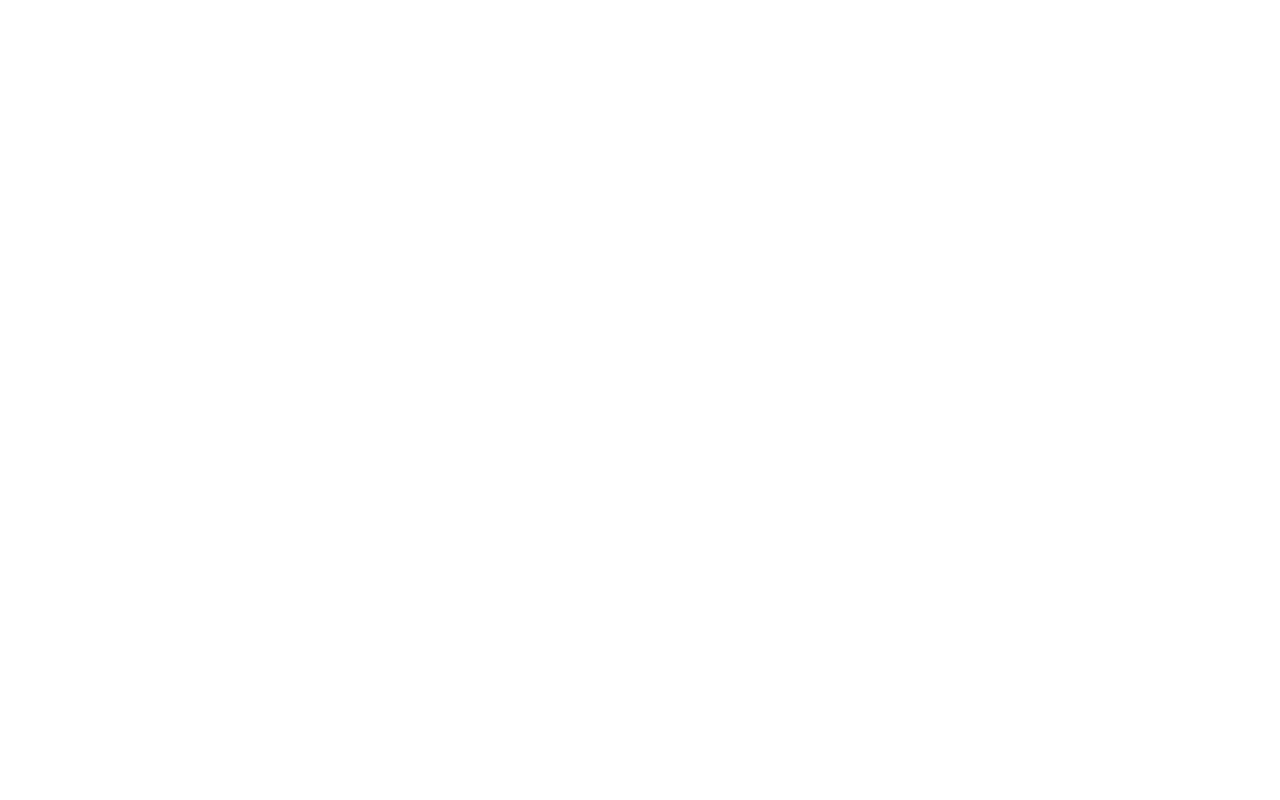
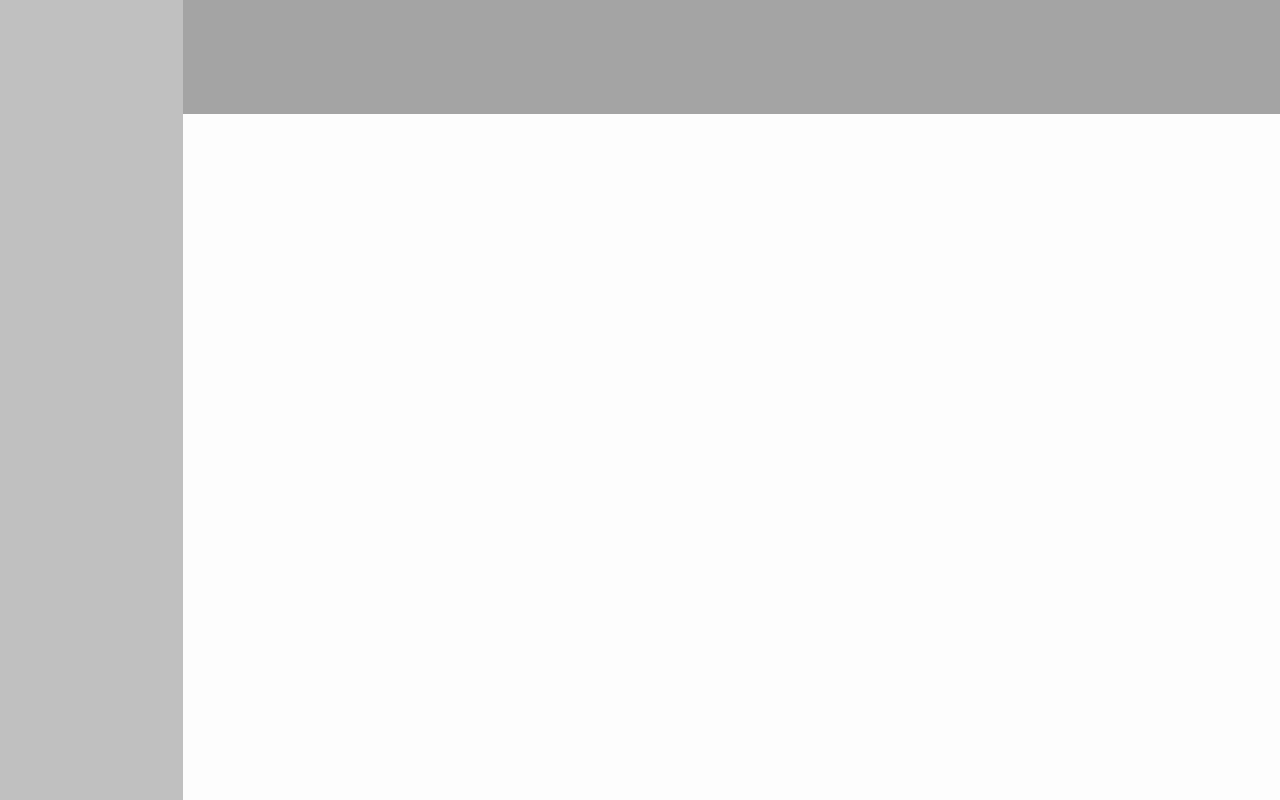
Before and after one commit to rhinzz/admin-dashboard, a plain HTML site: page index.html in a window 1280 px wide. Drawn offline with Linux system fonts and the light colour scheme.

Commit message:
Create base layout

```diff
--- a/index.html
+++ b/index.html
@@ -10,6 +10,9 @@
 
 <body>
     <main class="container">
+        <aside></aside>
+        <header></header>
+        <article></article>
     </main>
 </body>
 
--- a/style.css
+++ b/style.css
@@ -71,3 +71,17 @@ h6 {
     height: 100%;
     grid-template: 1fr 6fr / 1fr 6fr;
 }
+
+aside {
+    background: silver;
+    grid-row: 1 / 4;
+    grid-column: 1 / 2;
+}
+
+header {
+    background: rgb(164, 164, 164);
+}
+
+article {
+    background: #fdfdfd
+}
```
